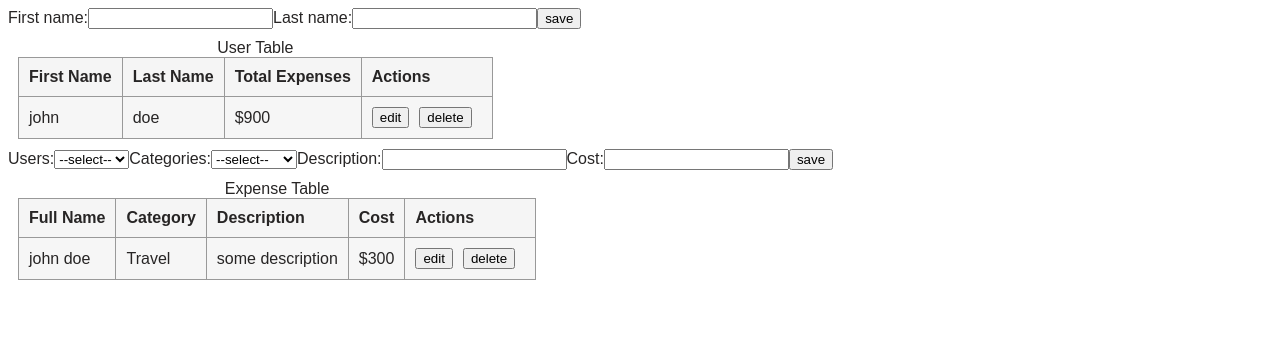
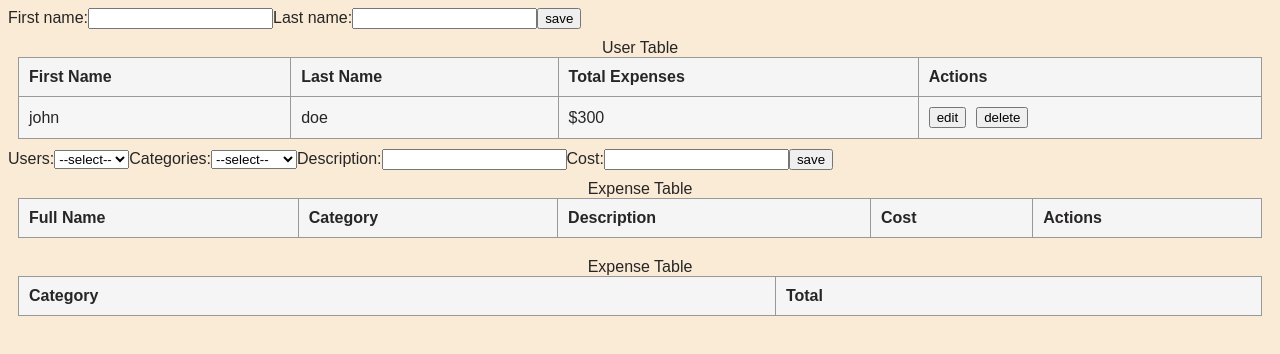
Before and after one commit to yilizati/daniel-project, a React (Create React App) app: page / in a window 1280 px wide. Shown: the top 354 px of the page. Built offline with nearby package versions, Linux system fonts and the light colour scheme.

Commit message:
some updates

```diff
--- a/src/App.css
+++ b/src/App.css
@@ -1,7 +1,8 @@
-.users-table {
-  margin: 30px;
+body {
+  background-color: antiquewhite;
 }
 
-.expense-table {
-  margin: 30px;
+.App {
+  display: flex;
+  flex-flow: column;
 }
--- a/src/App.js
+++ b/src/App.js
@@ -1,24 +1,39 @@
 import ExpenseTable from './components/expense/ExpenseTable'
 import UsersTable from './components/user/UserTable'
-import { useState } from 'react'
+import CompanyTable from './components/company/CompanyTable.Component'
+import { useEffect, useRef, useState } from 'react'
 import './App.css'
 
 function App() {
   const userSchema = [
-    { firstName: 'john', lastName: 'doe', totalExpense: '900', id: 1 },
+    { firstName: 'john', lastName: 'doe', totalExpense: '300', id: 1 },
   ]
-  const expenseSchema = [
-    {
-      fullName: 'john doe',
-      category: 'Travel',
-      description: 'some description',
-      cost: '300',
-      id: 1,
-    },
-  ]
+  // const expenseSchema = [
+  //   {
+  //     fullName: 'john doe',
+  //     category: 'Travel',
+  //     description: 'some description',
+  //     cost: '300',
+  //     id: 1,
+  //   },
+  // ]
 
   const [users, setUsers] = useState(userSchema)
-  const [usersExpenses, setUsersExpenses] = useState(expenseSchema)
+  const [usersExpenses, setUsersExpenses] = useState([])
+  const categoryAndTotal = useRef()
+
+  console.log(categoryAndTotal)
+  console.log(usersExpenses)
+
+  useEffect(() => {
+    for (let exp of usersExpenses) {
+      if (categoryAndTotal[exp.category]) {
+        categoryAndTotal[exp.category] += exp.cost
+      } else {
+        categoryAndTotal[exp.category] = 0
+      }
+    }
+  }, [usersExpenses])
 
   const handleCreateNewUser = (newUser) => {
     setUsers([...users, { ...newUser, id: users.length + 1 }])
@@ -52,11 +67,11 @@ function App() {
         id: usersExpenses.length + 1,
       },
     ])
-    const editedUsersList = users.map((user) => {
+    const updatedUsersList = users.map((user) => {
       if (id === user.id) return { ...user, totalExpense: newExpense.cost }
       return user
     })
-    setUsers(editedUsersList)
+    setUsers(updatedUsersList)
   }
 
   const handleDeleteExpense = (id) => {
@@ -89,6 +104,7 @@ function App() {
         deleteExpense={handleDeleteExpense}
         editExpense={handleEditExpense}
       />
+      <CompanyTable categoryAndTotal={categoryAndTotal} />
     </div>
   )
 }
--- a/src/components/company/CompanyTable.Component.jsx
+++ b/src/components/company/CompanyTable.Component.jsx
@@ -0,0 +1,16 @@
+import React from 'react'
+
+export default function CompanyTable({ categoryAndTotal }) {
+  return (
+    <table>
+      <caption>Expense Table</caption>
+      <thead>
+        <tr>
+          <th>Category</th>
+          <th>Total</th>
+        </tr>
+      </thead>
+      <tbody></tbody>
+    </table>
+  )
+}
--- a/src/components/expense/ExpenseForm.jsx
+++ b/src/components/expense/ExpenseForm.jsx
@@ -1,7 +1,14 @@
 import React, { useState, useRef } from 'react'
 
 export default function ExpenseForm({ usersDropdownList, saveExpense }) {
-  const [formData, setFormData] = useState({})
+  const intialFormState = {
+    fullName: '--select--',
+    category: '--select--',
+    description: '',
+    cost: '',
+  }
+
+  const [formData, setFormData] = useState(intialFormState)
 
   const categories = ['Food', 'Travel', 'Equipment']
   const userId = useRef()
@@ -18,14 +25,20 @@ export default function ExpenseForm({ usersDropdownList, saveExpense }) {
     e.preventDefault()
     if (Object.values(formData).some((e) => e.length === 0)) return
     saveExpense({ ...formData, userId: parseInt(userId.current.id) })
+    setFormData(intialFormState)
   }
 
   return (
     <form onSubmit={handleSubmit}>
       <label>
         Users:
-        <select name='fullName' onChange={handleChange} required>
-          <option value=''>--select--</option>
+        <select
+          name='fullName'
+          onChange={handleChange}
+          value={formData.fullName}
+          required
+        >
+          <option>{formData.fullName}</option>
           {usersDropdownList.map((user) => (
             <option
               key={user.id}
@@ -40,8 +53,13 @@ export default function ExpenseForm({ usersDropdownList, saveExpense }) {
       </label>
       <label>
         Categories:
-        <select name='category' onChange={handleChange} required>
-          <option value=''>--select--</option>
+        <select
+          name='category'
+          onChange={handleChange}
+          value={formData.category}
+          required
+        >
+          <option>{formData.category}</option>
           {categories.map((cat, index) => (
             <option key={index} value={cat}>
               {cat}
@@ -55,12 +73,19 @@ export default function ExpenseForm({ usersDropdownList, saveExpense }) {
           type='text'
           name='description'
           onChange={handleChange}
+          value={formData.description}
           required
         />
       </label>
       <label>
         Cost:
-        <input type='text' name='cost' onChange={handleChange} required />
+        <input
+          type='text'
+          name='cost'
+          onChange={handleChange}
+          value={formData.cost}
+          required
+        />
       </label>
       <button>save</button>
     </form>
```
